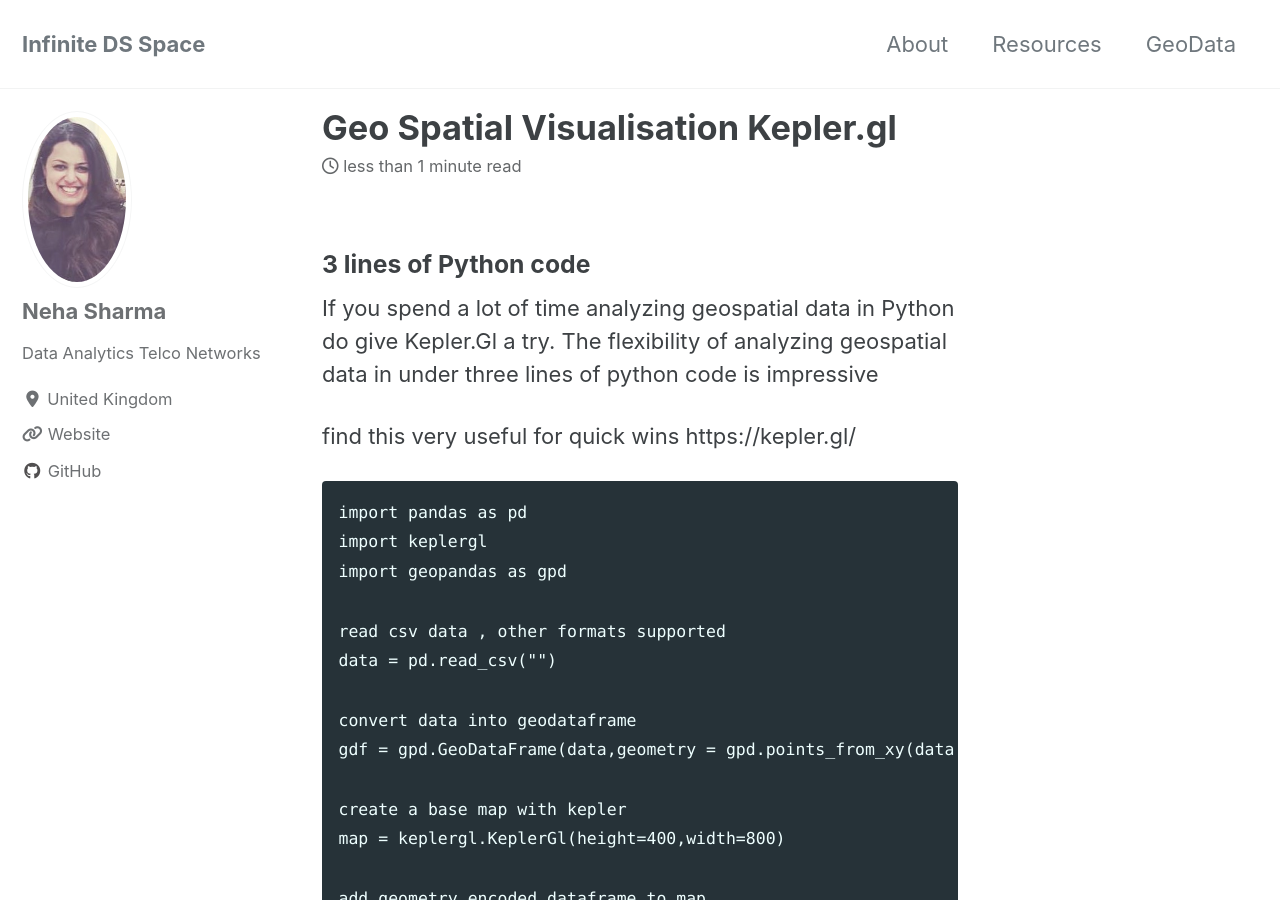
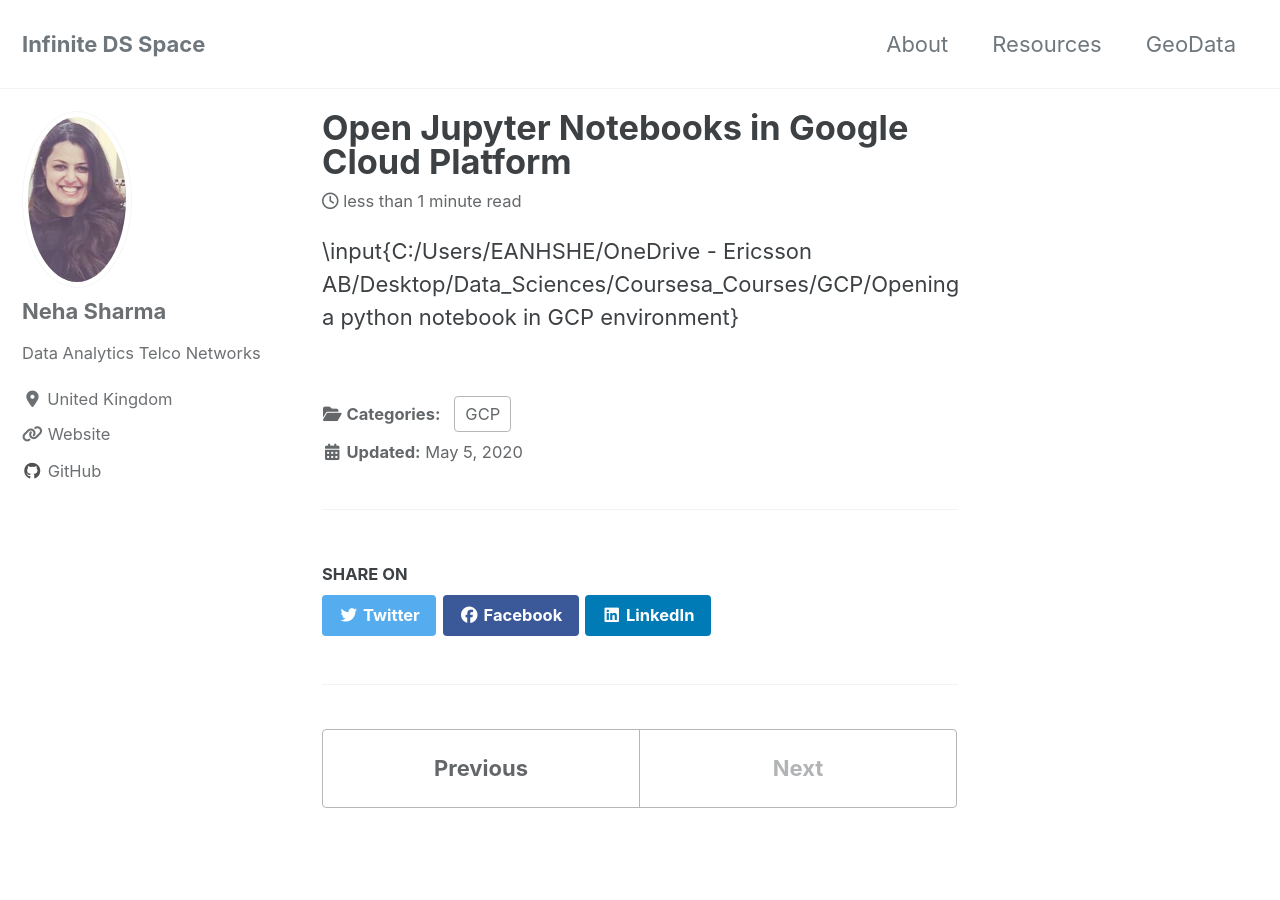
Before and after one commit to ns3115neha/ns3115neha.github.io, a Jekyll site: the page built from _posts/2020-05-05-Opening_JupyterNotebook_Google_Console.md, in a window 1280 px wide and 900 px high. Built offline with Jekyll 4.4.1, drawn with Linux system fonts in a browser that asks for light colours; cached includes are drawn as plain includes; nearby versions of some CDN libraries; some of the changed text lies outside the part shown.

Commit message:
Update 2020-05-05-Opening_JupyterNotebook_Google_Console.md

````diff
--- a/_posts/2020-05-05-Opening_JupyterNotebook_Google_Console.md
+++ b/_posts/2020-05-05-Opening_JupyterNotebook_Google_Console.md
@@ -1,33 +1,7 @@
 ---
 published: true
-title: Geo Spatial Visualisation Kepler.gl
-categories: [GeoVis]
+title: Open Jupyter Notebooks in Google Cloud Platform
+categories: [GCP]
 ---
 
-
-### 3 lines of Python code
-
-If you spend a lot of time analyzing geospatial data in Python do give Kepler.Gl a try. The flexibility of analyzing geospatial data in under three lines of python code is impressive
-
-find this very useful for quick wins https://kepler.gl/
-
-```
-import pandas as pd
-import keplergl
-import geopandas as gpd
-
-read csv data , other formats supported
-data = pd.read_csv("")
-
-convert data into geodataframe
-gdf = gpd.GeoDataFrame(data,geometry = gpd.points_from_xy(data.lng,data.lat))
-
-create a base map with kepler
-map = keplergl.KeplerGl(height=400,width=800)
-
-add geometry encoded dataframe to map
-map.add_data(data = gdf, name = 'dummylayer'
-```
-
-
-![](/images/Kepler/KeplerGL.JPG){: .center-image }
+\input{C:/Users/EANHSHE/OneDrive - Ericsson AB/Desktop/Data_Sciences/Coursesa_Courses/GCP/Opening a python notebook in GCP environment}
````
